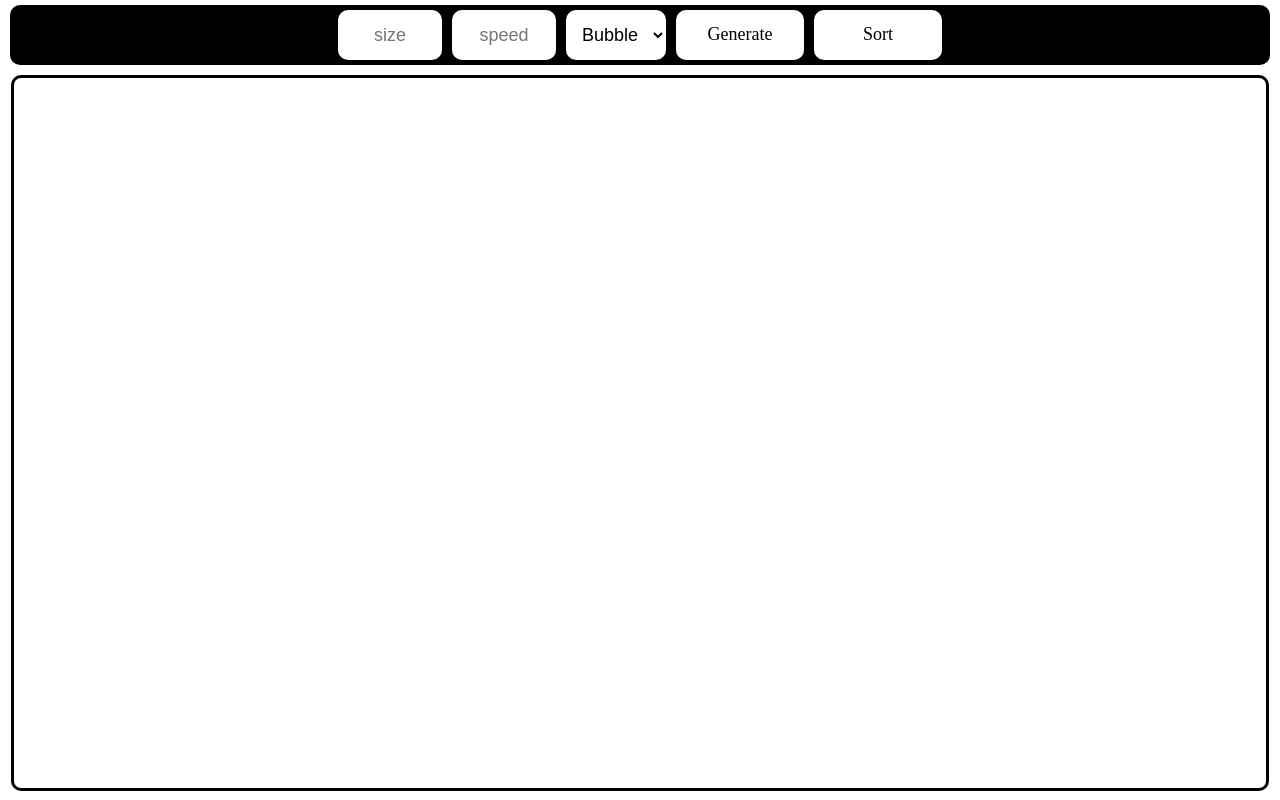
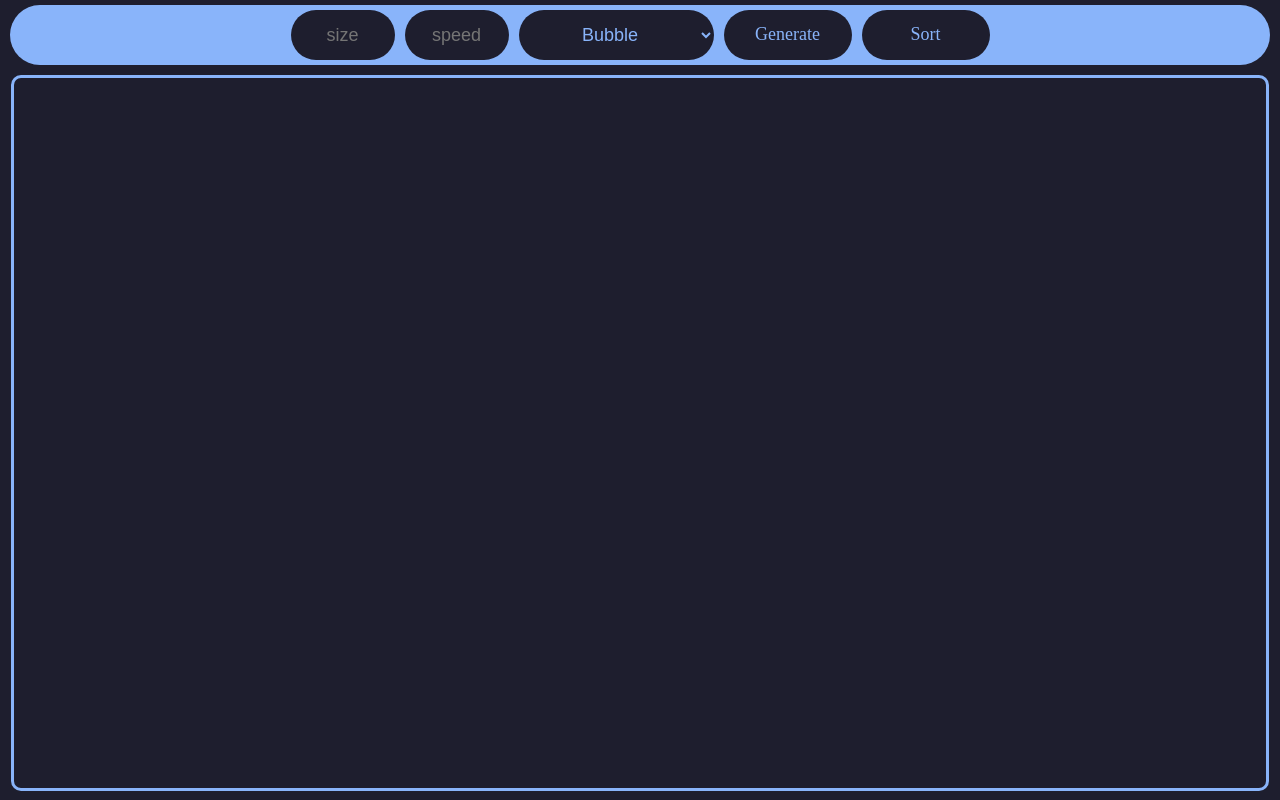
Before and after one commit to ParsEmir123/sort-visualizer, a plain HTML site: page index.html in a window 1280 px wide. Drawn offline with Linux system fonts and the light colour scheme.

Commit message:
Update style.css

```diff
--- a/style.css
+++ b/style.css
@@ -1,14 +1,17 @@
 body {
     margin: 0;
+    --back: #1e1e2e;
+    --fore: #89b4fa;
+    background: var(--back);
 }
 
 .topbar {
     height: 50px;
     margin-inline: auto;
     margin-top: 5px;
-    border-radius: 10px;
+    border-radius: 500px;
     width: calc(100% - 20px);
-    background: black;
+    background: var(--fore);
     display: flex;
     justify-content: center;
     padding: 5px 0;
@@ -16,9 +19,10 @@ body {
 }
 
 .generate {
-    background: white;
+    color: var(--fore);
+    background: var(--back);
     width: 100px;
-    border-radius: 10px;
+    border-radius: 500px;
     padding: 14px;
     font-size: 18px;
     text-align: center;
@@ -26,7 +30,9 @@ body {
 }
 
 .number_input {
-    border-radius: 10px;
+    color: var(--fore);
+    background: var(--back);
+    border-radius: 500px;
     border: none;
     font-size: 18px;
     width: 100px;
@@ -35,13 +41,14 @@ body {
 }
 
 .dropdown {
-    border-radius: 10px;
+    color: var(--fore);
+    border-radius: 500px;
     border: none;
     font-size: 18px;
-    width: 100px;
+    padding: 0 50px;
     outline: none;
     text-align: center;
-    background: white;
+    background: var(--back);
 }
 
 .table {
@@ -50,19 +57,19 @@ body {
     margin-top: 10px;
     margin-inline: auto;
     border-radius: 10px;
-    background: white;
-    border: 3px solid black;
+    background: var(--back);
+    border: 3px solid var(--fore);
     padding: 5px;
     display: flex;
-    align-items: flex-end;
-    gap: 2px;
+    align-items: end;
+    gap: 4px;
 }
 
 .bar {
     height: 100%;
     width: 50%;
     max-height: 0;
-    border-radius: 500px;
-    background: black;
-    transition: .5s ease;
+    border-radius: 100px 20px 20px 100px;
+    background: var(--fore);
+    transition: max-height .5s ease;
 }
```
